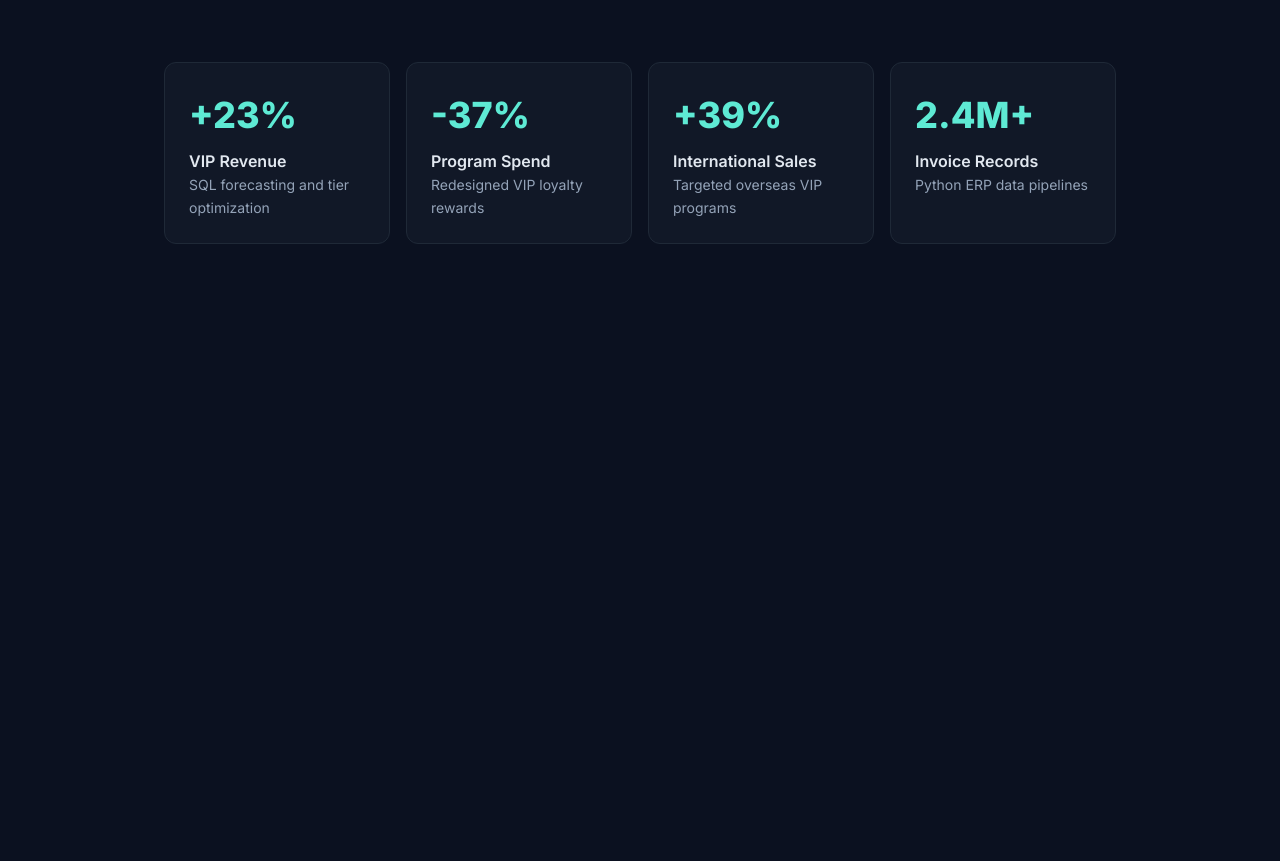
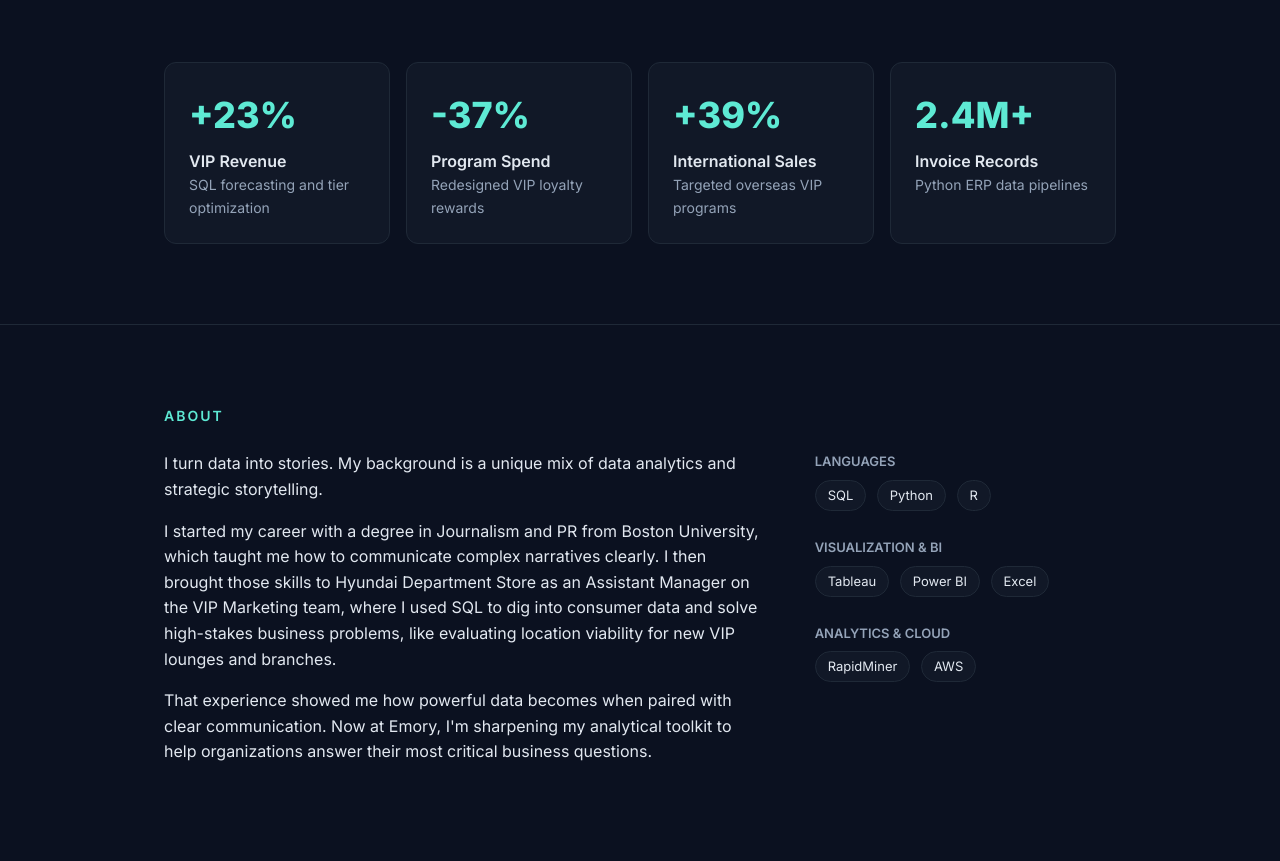
Before and after one commit to yerimmo/yerimmo.github.io, a plain HTML site: page index.html in a window 1280 px wide. Shown: the part 338-1199 px from the top of the page. Before the commit the page ends 800 px from the top, so only its background shows below. Drawn offline with Linux system fonts and the light colour scheme.

Commit message:
Add about section

```diff
--- a/index.html
+++ b/index.html
@@ -86,6 +86,49 @@
         color: var(--muted);
         font-size: 14px;
       }
+            .section {
+        padding: 80px 0;
+        border-top: 1px solid var(--border);
+      }
+
+      .section-title {
+        color: var(--accent);
+        font-size: 14px;
+        font-weight: 600;
+        letter-spacing: 2px;
+        margin-bottom: 24px;
+      }
+
+      .about {
+        display: grid;
+        grid-template-columns: 2fr 1fr;
+        gap: 48px;
+      }
+
+      .about p {
+        margin-bottom: 16px;
+      }
+
+      .skill-group {
+        margin-bottom: 20px;
+      }
+
+      .skill-group h3 {
+        color: var(--muted);
+        font-size: 13px;
+        font-weight: 600;
+        margin-bottom: 8px;
+      }
+
+      .chip {
+        display: inline-block;
+        background: var(--card);
+        border: 1px solid var(--border);
+        border-radius: 999px;
+        padding: 4px 12px;
+        font-size: 13px;
+        margin: 0 6px 6px 0;
+      }
     </style>
   </head>
   <body>
@@ -120,5 +163,36 @@
         </div>
       </div>
     </section>
+        <section class="section">
+      <div class="container">
+        <p class="section-title">ABOUT</p>
+        <div class="about">
+          <div>
+            <p>I turn data into stories. My background is a unique mix of data analytics and strategic storytelling.</p>
+            <p>I started my career with a degree in Journalism and PR from Boston University, which taught me how to communicate complex narratives clearly. I then brought those skills to Hyundai Department Store as an Assistant Manager on the VIP Marketing team, where I used SQL to dig into consumer data and solve high-stakes business problems, like evaluating location viability for new VIP lounges and branches.</p>
+            <p>That experience showed me how powerful data becomes when paired with clear communication. Now at Emory, I'm sharpening my analytical toolkit to help organizations answer their most critical business questions.</p>
+          </div>
+          <div>
+            <div class="skill-group">
+              <h3>LANGUAGES</h3>
+              <span class="chip">SQL</span>
+              <span class="chip">Python</span>
+              <span class="chip">R</span>
+            </div>
+            <div class="skill-group">
+              <h3>VISUALIZATION & BI</h3>
+              <span class="chip">Tableau</span>
+              <span class="chip">Power BI</span>
+              <span class="chip">Excel</span>
+            </div>
+            <div class="skill-group">
+              <h3>ANALYTICS & CLOUD</h3>
+              <span class="chip">RapidMiner</span>
+              <span class="chip">AWS</span>
+            </div>
+          </div>
+        </div>
+      </div>
+    </section>
   </body>
 </html>
```
